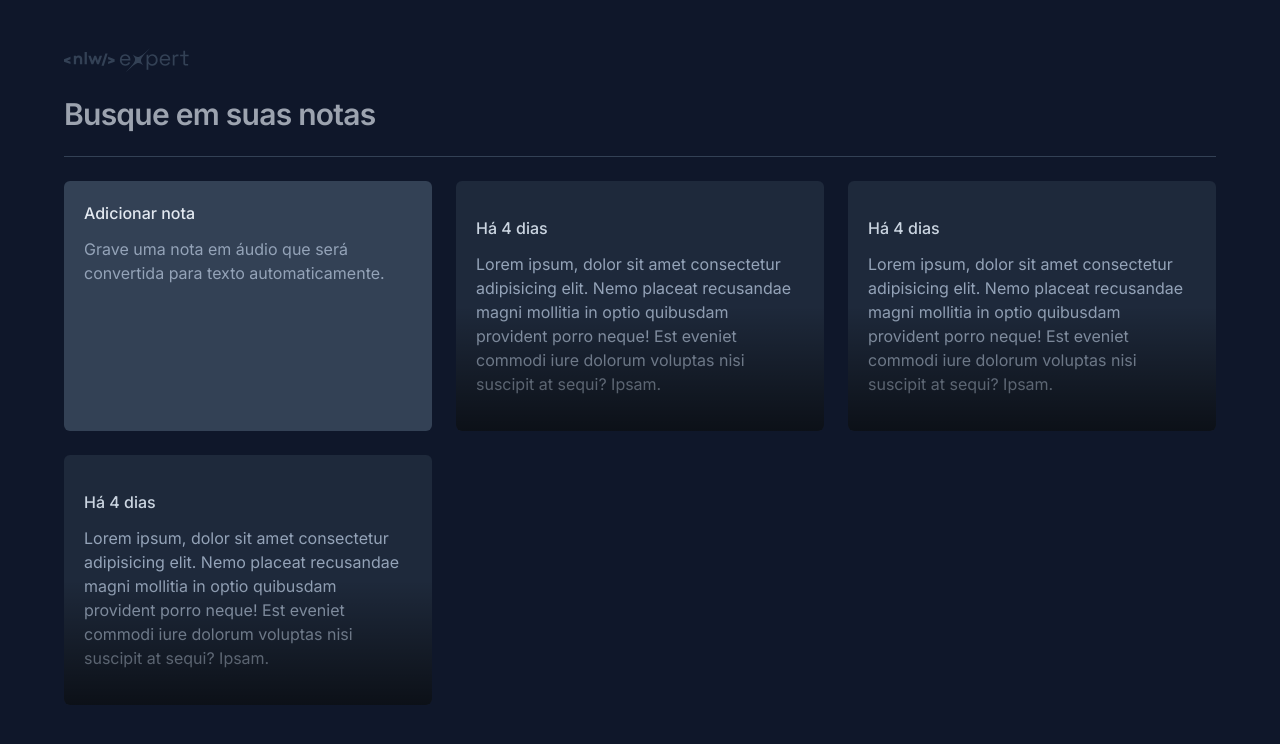
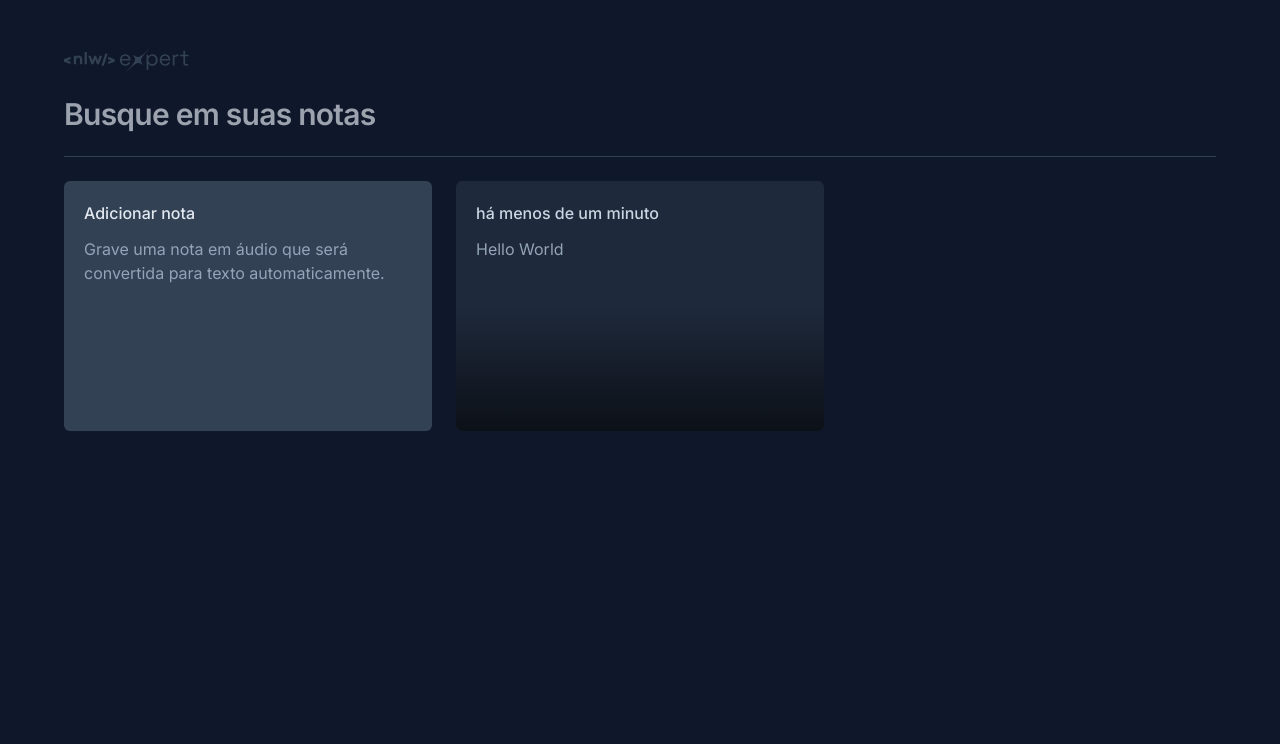
Before and after one commit to RobertoGabr/notewave, a React (Vite) app: page / in a window 1280 px wide. Shown: the top 744 px of the page. Built offline with nearby package versions, Linux system fonts and the light colour scheme.

Commit message:
modal da nota

```diff
--- a/package.json
+++ b/package.json
@@ -9,6 +9,9 @@
     "preview": "vite preview"
   },
   "dependencies": {
+    "@radix-ui/react-dialog": "^1.0.5",
+    "date-fns": "^3.3.1",
+    "lucide-react": "^0.330.0",
     "react": "^18.2.0",
     "react-dom": "^18.2.0"
   },
--- a/src/App.tsx
+++ b/src/App.tsx
@@ -1,6 +1,11 @@
 import { NewNoteCard } from "./assets/components/new-notecard";
 import { NoteCard } from "./assets/components/note-card";
 import logo from "./assets/logo-expert.svg";
+
+const note = {
+  date: new Date(),
+  content: "Hello World",
+};
 
 export function App() {
   return (
@@ -17,9 +22,7 @@
 
       <div className="grid gap-6 grid-cols-3 auto-rows-[250px]">
         <NewNoteCard />
-        <NoteCard />
-        <NoteCard />
-        <NoteCard />
+        <NoteCard note={note} />
       </div>
     </div>
   );
--- a/src/assets/components/note-card.tsx
+++ b/src/assets/components/note-card.tsx
@@ -1,13 +1,58 @@
-export function NoteCard() {
+import * as Dialog from "@radix-ui/react-dialog";
+import { formatDistanceToNow } from "date-fns";
+import { ptBR } from "date-fns/locale";
+import { X } from "lucide-react";
+
+interface NoteCardProps {
+  note: {
+    date: Date;
+    content: string;
+  };
+}
+
+export function NoteCard({ note }: NoteCardProps) {
   return (
-    <button className="rounded-md bg-slate-800 p-5 space-y-3 outline-none  overflow-hidden relative hover:ring-2 hover:ring-slate-600 text-left focus-visible:ring-2 focus-visible:ring-lime-400">
-      <span className="text-small font-medium text-slate-300">Há 4 dias</span>
-      <p className="text-small font-normal text-slate-400 leading-6">
-        Lorem ipsum, dolor sit amet consectetur adipisicing elit. Nemo placeat
-        recusandae magni mollitia in optio quibusdam provident porro neque! Est
-        eveniet commodi iure dolorum voluptas nisi suscipit at sequi? Ipsam.
-      </p>
-      <div className="absolute bottom-0 left-0 right-0 h-1/2 bg-gradient-to-t from-black/60 to-black/0 pointer-events-none"></div>
-    </button>
+    <Dialog.Root>
+      <Dialog.Trigger className="rounded-md bg-slate-800 flex flex-col p-5 gap-3 outline-none  overflow-hidden relative hover:ring-2 hover:ring-slate-600 text-left focus-visible:ring-2 focus-visible:ring-lime-400">
+        <span className="text-small font-medium text-slate-300">
+          {formatDistanceToNow(note.date, { locale: ptBR, addSuffix: true })}
+        </span>
+        <p className="text-small font-normal text-slate-400 leading-6">
+          {note.content}
+        </p>
+        <div className="absolute bottom-0 left-0 right-0 h-1/2 bg-gradient-to-t from-black/60 to-black/0 pointer-events-none"></div>
+      </Dialog.Trigger>
+
+      <Dialog.Portal>
+        <Dialog.Overlay className="inset-0 fixed bg-black/50" />
+        <Dialog.Content className="fixed overflow-hidden left-1/2 top-1/2 -translate-x-1/2 -translate-y-1/2 max-w-[640px] w-full h-[60vh]  bg-slate-700 rounded-md flex flex-col outline-none">
+          <Dialog.Close className="absolute right-0 top-0 bg-slate-800 p-1.5 text-slate-400 hover:text-slate-100">
+            <X className="size-5" />
+          </Dialog.Close>
+
+          <div className="flex flex-1 flex-col gap-3 p-5">
+            <span className="text-small font-medium text-slate-300">
+              {formatDistanceToNow(note.date, {
+                locale: ptBR,
+                addSuffix: true,
+              })}
+            </span>
+            <p className="text-small font-normal text-slate-400 leading-6">
+              {note.content}
+            </p>
+          </div>
+          <button
+            type="button"
+            className="w-full bg-slate-800 py-4 text-center text-sm text-slate-300 outline-none font-m group"
+          >
+            Deseja{" "}
+            <span className="text-red-400 group-hover:underline">
+              apagar essa nota
+            </span>
+            ?
+          </button>
+        </Dialog.Content>
+      </Dialog.Portal>
+    </Dialog.Root>
   );
 }
```
Also changed, not shown: 1 other file (tests, documents, lock files or other folders).
